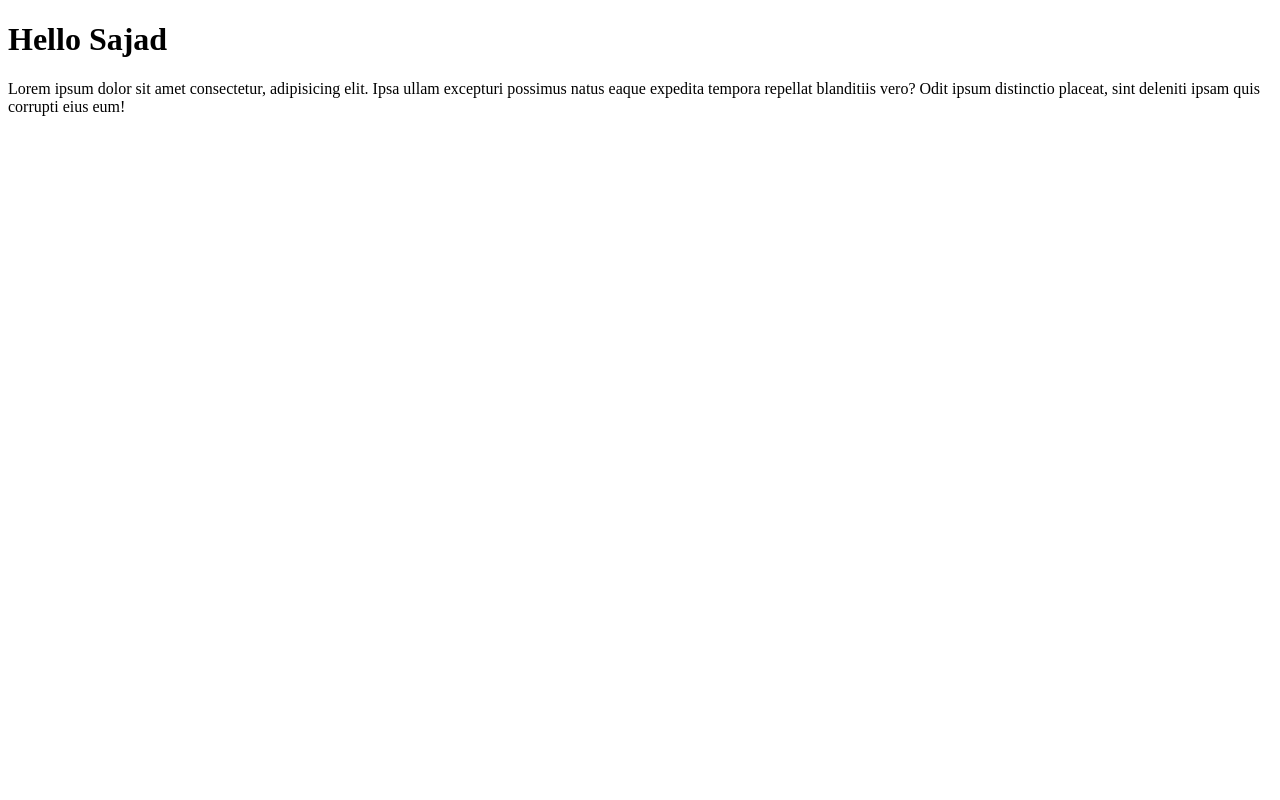
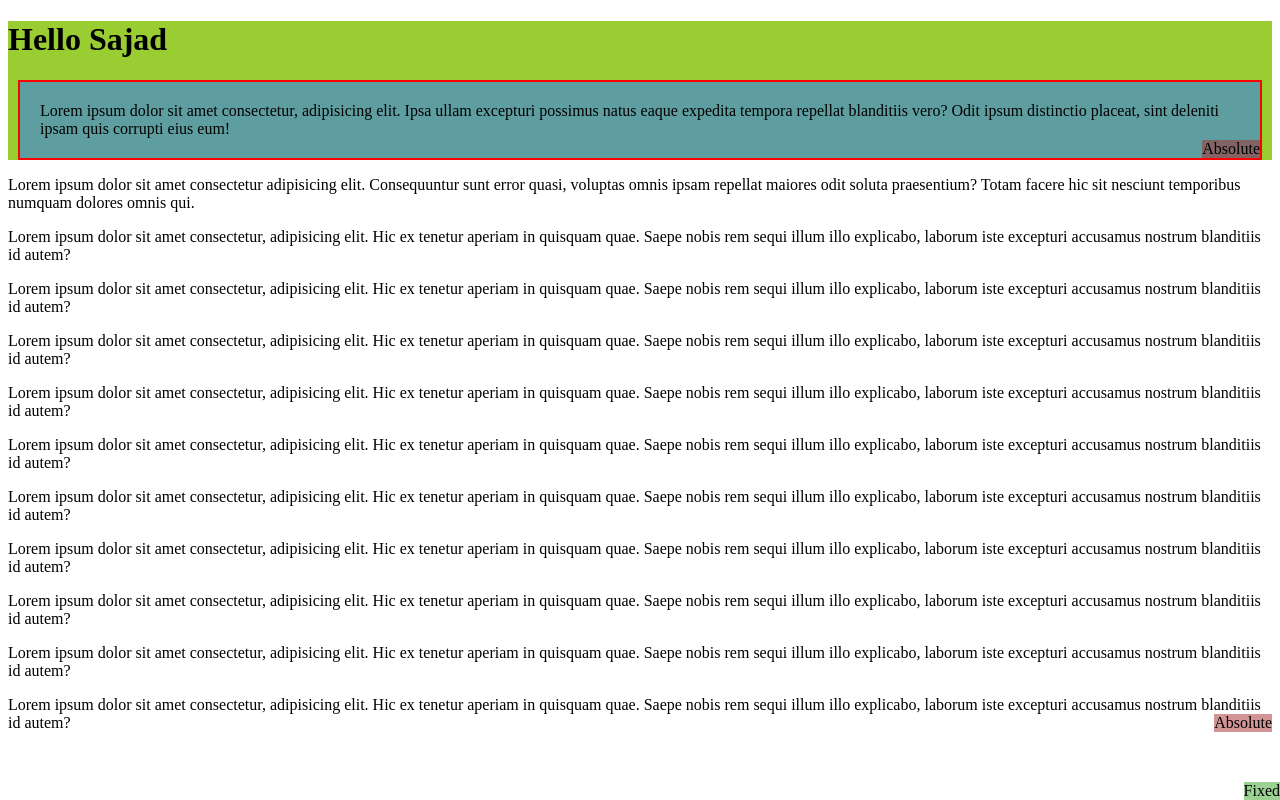
Before and after one commit to sherlockmac/frontend_class, a plain HTML site: page index.html in a window 1280 px wide. Drawn offline with Linux system fonts and the light colour scheme.

Commit message:
css position sample

```diff
--- a/index.html
+++ b/index.html
@@ -7,7 +7,20 @@
 		<link rel="stylesheet" href="style.css">
 	</head>
 	<body>
-		<h1>Hello Sajad</h1>
-		<p>Lorem ipsum dolor sit amet consectetur, adipisicing elit. Ipsa ullam excepturi possimus natus eaque expedita tempora repellat blanditiis vero? Odit ipsum distinctio placeat, sint deleniti ipsam quis corrupti eius eum!</p>
+		<header>
+			<h1>Hello Sajad</h1>
+			<p>Lorem ipsum dolor sit amet consectetur, adipisicing elit. <span class="absolute">Absolute</span> Ipsa ullam excepturi possimus natus eaque expedita tempora repellat blanditiis vero? Odit ipsum distinctio placeat, sint deleniti ipsam quis corrupti eius eum!</p>
+		</header>
+		<p>Lorem ipsum dolor sit amet consectetur adipisicing elit. <span class="absolute">Absolute</span><span class="fixed">Fixed</span> Consequuntur sunt error quasi, voluptas omnis ipsam repellat maiores odit soluta praesentium? Totam facere hic sit nesciunt temporibus numquam dolores omnis qui.</p>
+		<p>Lorem ipsum dolor sit amet consectetur, adipisicing elit. Hic ex tenetur aperiam in quisquam quae. Saepe nobis rem sequi illum illo explicabo, laborum iste excepturi accusamus nostrum blanditiis id autem?</p>
+		<p>Lorem ipsum dolor sit amet consectetur, adipisicing elit. Hic ex tenetur aperiam in quisquam quae. Saepe nobis rem sequi illum illo explicabo, laborum iste excepturi accusamus nostrum blanditiis id autem?</p>
+		<p>Lorem ipsum dolor sit amet consectetur, adipisicing elit. Hic ex tenetur aperiam in quisquam quae. Saepe nobis rem sequi illum illo explicabo, laborum iste excepturi accusamus nostrum blanditiis id autem?</p>
+		<p>Lorem ipsum dolor sit amet consectetur, adipisicing elit. Hic ex tenetur aperiam in quisquam quae. Saepe nobis rem sequi illum illo explicabo, laborum iste excepturi accusamus nostrum blanditiis id autem?</p>
+		<p>Lorem ipsum dolor sit amet consectetur, adipisicing elit. Hic ex tenetur aperiam in quisquam quae. Saepe nobis rem sequi illum illo explicabo, laborum iste excepturi accusamus nostrum blanditiis id autem?</p>
+		<p>Lorem ipsum dolor sit amet consectetur, adipisicing elit. Hic ex tenetur aperiam in quisquam quae. Saepe nobis rem sequi illum illo explicabo, laborum iste excepturi accusamus nostrum blanditiis id autem?</p>
+		<p>Lorem ipsum dolor sit amet consectetur, adipisicing elit. Hic ex tenetur aperiam in quisquam quae. Saepe nobis rem sequi illum illo explicabo, laborum iste excepturi accusamus nostrum blanditiis id autem?</p>
+		<p>Lorem ipsum dolor sit amet consectetur, adipisicing elit. Hic ex tenetur aperiam in quisquam quae. Saepe nobis rem sequi illum illo explicabo, laborum iste excepturi accusamus nostrum blanditiis id autem?</p>
+		<p>Lorem ipsum dolor sit amet consectetur, adipisicing elit. Hic ex tenetur aperiam in quisquam quae. Saepe nobis rem sequi illum illo explicabo, laborum iste excepturi accusamus nostrum blanditiis id autem?</p>
+		<p>Lorem ipsum dolor sit amet consectetur, adipisicing elit. Hic ex tenetur aperiam in quisquam quae. Saepe nobis rem sequi illum illo explicabo, laborum iste excepturi accusamus nostrum blanditiis id autem?</p>
 	</body>
 </html>
--- a/style.css
+++ b/style.css
@@ -0,0 +1,25 @@
+body {
+    position: relative;
+}
+header {
+    background-color: yellowgreen;
+}
+header p {
+    background-color: cadetblue;
+    position: relative;
+    padding: 20px;
+    margin: 10px;
+    border: 2px solid red;
+}
+.absolute {
+    background-color: rgba(165, 42, 42, 0.5);
+    position: absolute;
+    right: 0;
+    bottom: 0;
+}
+.fixed {
+    background-color: rgba(56, 165, 42, 0.5);
+    position: fixed;
+    right: 0;
+    bottom: 0;
+}
```
